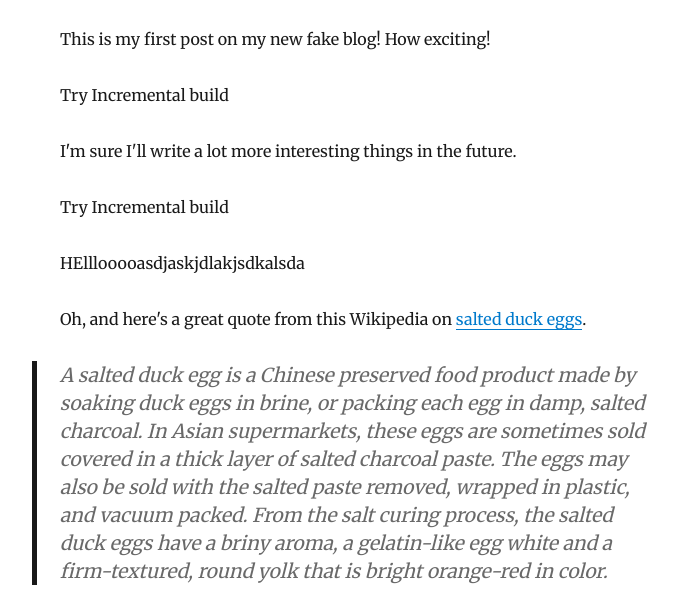
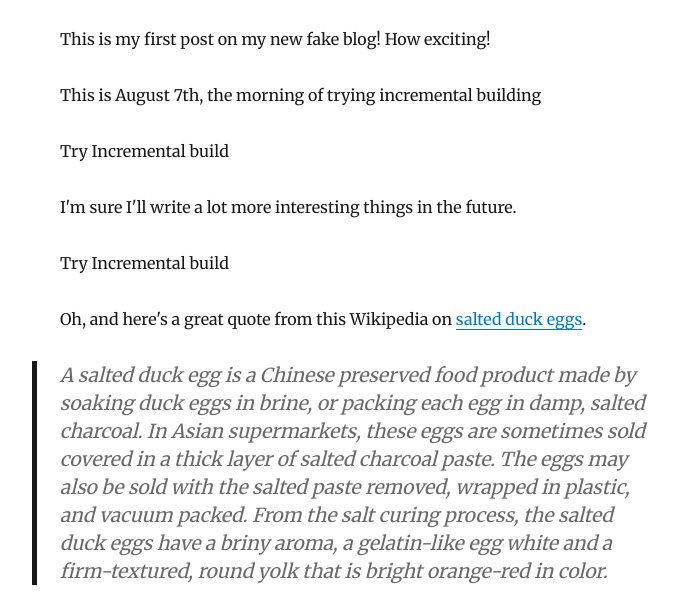
Before and after one commit to peterbaile/gatsby-cloud-test, a Gatsby site: page /hello-world/ in a window 1280 px wide. Shown: the part 170-780 px from the top of the page, without its empty margins (265-943 px from the left). Built offline with nearby package versions, Linux system fonts and the light colour scheme; Gatsby itself is replaced by a stand-in of ours; some packages are replaced by stand-ins of ours.

Commit message:
try incremental build

```diff
--- a/content/blog/hello-world/index.md
+++ b/content/blog/hello-world/index.md
@@ -6,13 +6,13 @@ description: "Hello World"
 
 This is my first post on my new fake blog! How exciting!
 
+This is August 7th, the morning of trying incremental building
+
 Try Incremental build
 
 I'm sure I'll write a lot more interesting things in the future.
 
 Try Incremental build
-
-HElllooooasdjaskjdlakjsdkalsda
 
 Oh, and here's a great quote from this Wikipedia on
 [salted duck eggs](https://en.wikipedia.org/wiki/Salted_duck_egg).
```
